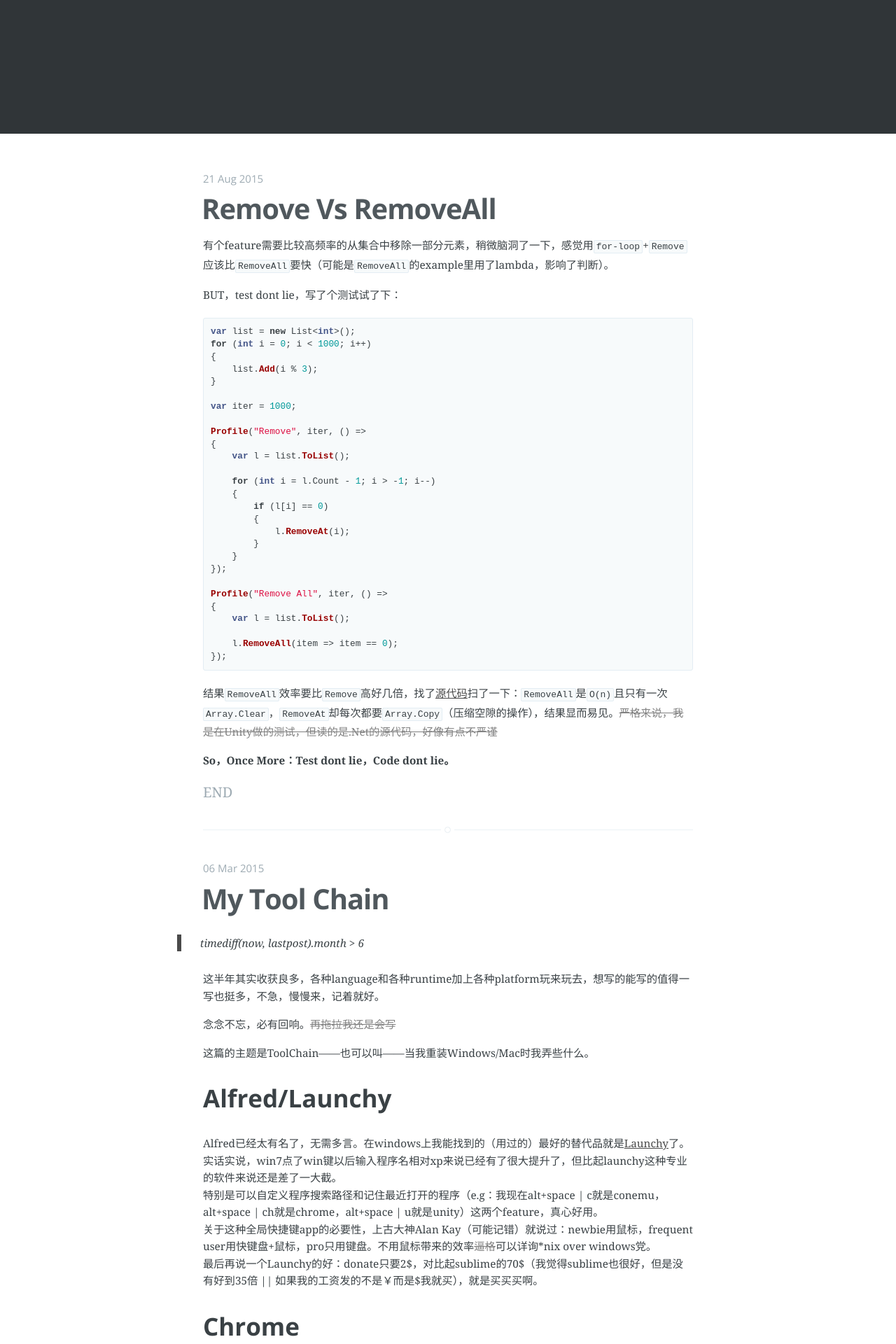
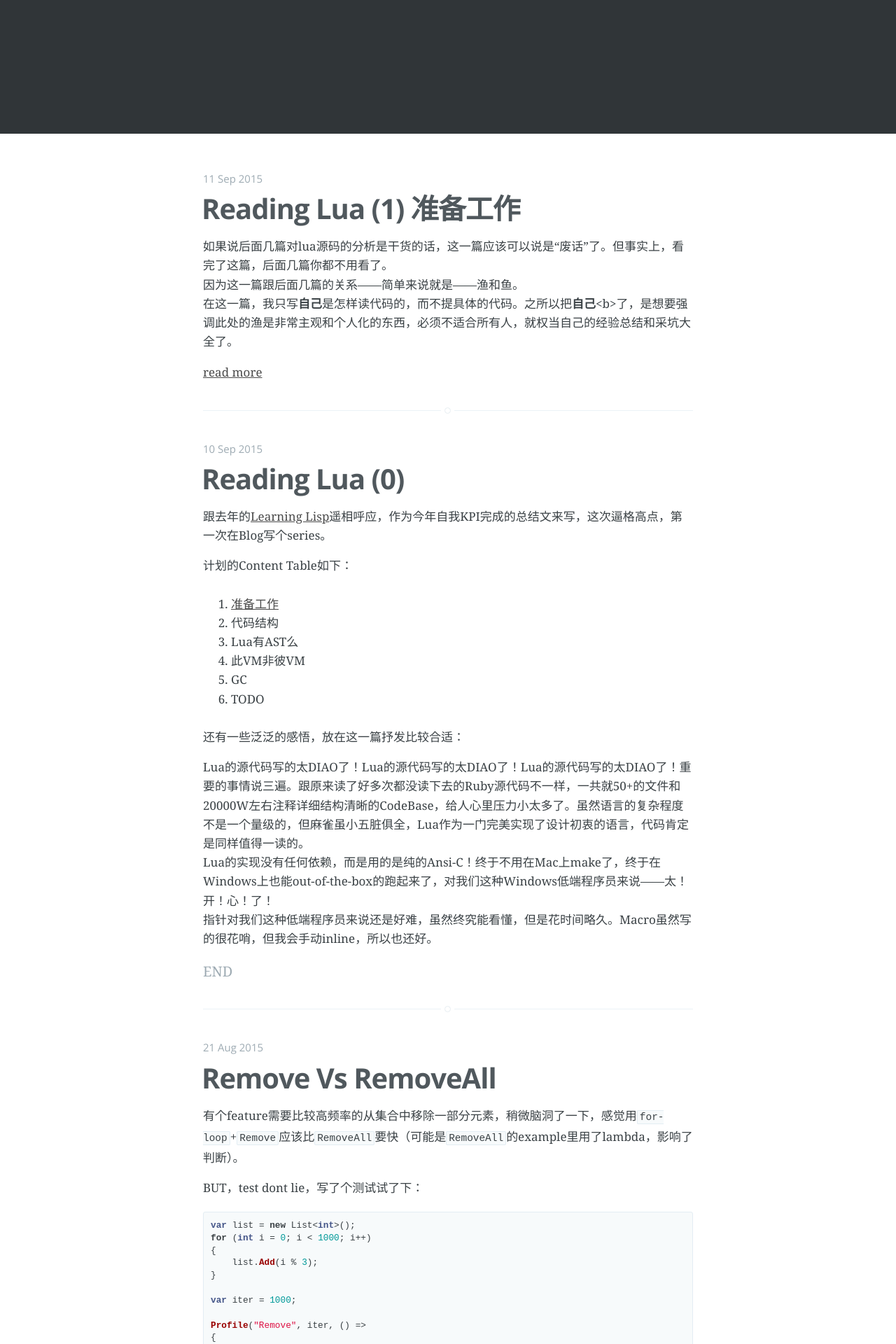
Before and after one commit to rhapsodyn/rhapsodyn.github.com, a Jekyll site: the page built from index.html, in a window 1280 px wide. Shown: the part 349-2269 px from the top of the page at 70% size. Built offline with Jekyll 4.4.1, drawn with Linux system fonts in a browser that asks for light colours; Markdown is read by kramdown in place of the engine named in the settings; the list of posts is cut into pages by our own code; some of the changed text lies outside the part shown.

Commit message:
new posts

```diff
--- a/_posts/2015-03-06-my-tool-chain.md
+++ b/_posts/2015-03-06-my-tool-chain.md
@@ -24,7 +24,7 @@
 
 ### Chrome
 
-也算做过一段时间的web，各种浏览器出于工作也好个人喜好也罢，都用过一圈了，最后还是觉得Chrome最**顺手**（这类软件没有什么最好，只有最顺手）。
+也算做过一段时间的web开发，各种浏览器出于工作也好个人喜好也罢，都用过一圈了，最后还是觉得Chrome最**顺手**（这类软件没有什么最好，只有最顺手）。
 好像原来的原来还写过firefox plugin的post，插件这玩意也就是锦上添花，firefox现在跟Chrome比已经算不上*锦*了。
 具体的有多*锦*就不表了，现在必须的*花*只有手势这一朵了（还是稍微一提：Chrome的帐号系统确实好用，至少不用像以前的firefox一样每次重装都折腾一次插件了）。
 
--- /dev/null
+++ b/_posts/2015-09-10-reading-lua-0.md
@@ -0,0 +1,24 @@
+---
+layout: post
+title: Reading Lua (0)
+date: 2015-09-10
+categories: tech
+publish: true
+---
+
+跟去年的[Learning Lisp](/tech/2014/07/30/learning-lisp.html)遥相呼应，作为今年自我KPI完成的总结文来写，这次逼格高点，第一次在Blog写个series。
+
+计划的Content Table如下：
+
+1.  [准备工作](/tech/2014/09/11/reading-lua-1.html)
+2.  代码结构
+3.  Lua有AST么
+4.  此VM非彼VM
+5.  GC
+6.  TODO
+
+还有一些泛泛的感悟，放在这一篇抒发比较合适：
+
+Lua的源代码写的太DIAO了！Lua的源代码写的太DIAO了！Lua的源代码写的太DIAO了！重要的事情说三遍。跟原来读了好多次都没读下去的Ruby源代码不一样，一共就50+的文件和20000W左右注释详细结构清晰的CodeBase，给人心里压力小太多了。虽然语言的复杂程度不是一个量级的，但麻雀虽小五脏俱全，Lua作为一门完美实现了设计初衷的语言，代码肯定是同样值得一读的。
+Lua的实现没有任何依赖，而是用的是纯的Ansi-C！终于不用在Mac上make了，终于在Windows上也能out-of-the-box的跑起来了，对我们这种Windows低端程序员来说——太！开！心！了！
+指针对我们这种低端程序员来说还是好难，虽然终究能看懂，但是花时间略久。Macro虽然写的很花哨，但我会手动inline，所以也还好。
--- /dev/null
+++ b/_posts/2015-09-11-reading-lua-1.md
@@ -0,0 +1,62 @@
+---
+layout: post
+title: Reading Lua (1) 准备工作
+date: 2015-09-11
+categories: tech
+publish: true
+---
+
+如果说后面几篇对lua源码的分析是干货的话，这一篇应该可以说是“废话”了。但事实上，看完了这篇，后面几篇你都不用看了。
+因为这一篇跟后面几篇的关系——简单来说就是——渔和鱼。
+在这一篇，我只写**自己**是怎样读代码的，而不提具体的代码。之所以把**自己**\<b\>了，是想要强调此处的渔是非常主观和个人化的东西，必须不适合所有人，就权当自己的经验总结和采坑大全了。
+
+<!--more-->
+
+想要来一顿美味的Lua源码阅读大餐，你需要准备以下食材：
+
+1.  一个Visual Studio (不是说GDB不好，只是在断点的时候直接就转到上下文中函数的定义或实现，这种体验谁用谁知道)
+2.  一份原汁原味的Lua5.1.4源代码（这个版本可参考的资料最多，虽然Lua各种总的loc都不多，但简单而完备的版本看起来肯定更爽）
+3.  各种参考资料适量（云风的GC系列文章、ANoFrillsIntroToLua51VMInstructions、Mike Paul在各种地方留下的阅读指引）
+4.  足量的耐心
+5.  足量的时间
+
+有了以上几种食材，烹饪的过程就异常简单了——F5！
+
+没错，是他，是他，就是他：
+
+![F5](/assets/images/f5.jpg)
+
+跟广为流传的MikePaul推荐的[Reading Order](https://www.reddit.com/comments/63hth/ask_reddit_which_oss_codebases_out_there_are_so/c02pxbp)不同的是，我觉得还是一上来就F5靠谱的多。默念函数名也是读F10也是读，running code总是比plain code更生动易懂（还有一种可能是我水平太low，大神都是可以直接通读脑中构建running state的上下文的）。当然，所谓“F5读代码大法”，并不是直接在`main`的第一行打上一个断点以后就不停的`F10`和`F11`就行了。而是要在了解源代码大体结构（下一篇具体来写）的基础上：
+
+1.  确定一个feature
+2.  根据初读代码和猜测（怎么猜？靠函数名和变量名呗），在大致的位置打上断点
+3.  构造Lua代码
+4.  观察程序是不是会跑到这个断点
+5.  验证feature，整理整个流程
+
+For example: 我想研究Lua的GC，看文章，大致Scan代码，发现GC是分好几个步骤的比如`GCSsweepstring`或`GCSsweep`，那么当垃圾不包含`string`的时候，在一次GC里还会执行`GCSsweepstring`这个步骤吗？
+
+构造lua代码如下：
+
+{% highlight lua %}
+local foo = {}
+for i=1,1000 do
+	foo[i/10] = { a = i, b = i+1 }
+end
+{% endhighlight %}
+
+断点当然是打在`lgc.c`的这个位置：
+
+{% highlight c %}
+	case GCSsweepstring: {
+		lu_mem old = g->totalbytes;
+		sweepwholelist(L, &g->strt.hash[g->sweepstrgc++]);
+{% endhighlight %}
+
+然后，F5走起。到断点了么？Callstack是什么样的？LuaState相关的field都是怎样的？解答自己的疑惑，再不停发问，继续解答。如此递归，就离这道大餐上桌的时间不远了。
+
+一些PS：
+
+*  VS中的Compile as C Code或者Command Argument怎么设置，google一下就知道
+*  宏没法打断点，实在搞不懂里面的实现就只能手动inline了，记得ctrl+z回来就好，虽然不改回来也没什么大问题
+*  接上一条，大胆的改代码做实验写注释，弄坏重新下一份源代码就好
--- a/assets/css/screen.css
+++ b/assets/css/screen.css
@@ -449,7 +449,7 @@
 
 .post-excerpt p {
     margin: 1.6rem 0 0 0;
-    font-size: 0.9em;
+    /*font-size: 0.9em;*/
     line-height: 1.6em;
 }
 
```
Also changed, not shown: other parts of _posts/2015-03-06-my-tool-chain.md (+1 -1 lines), assets/images/F5.jpg (added).
